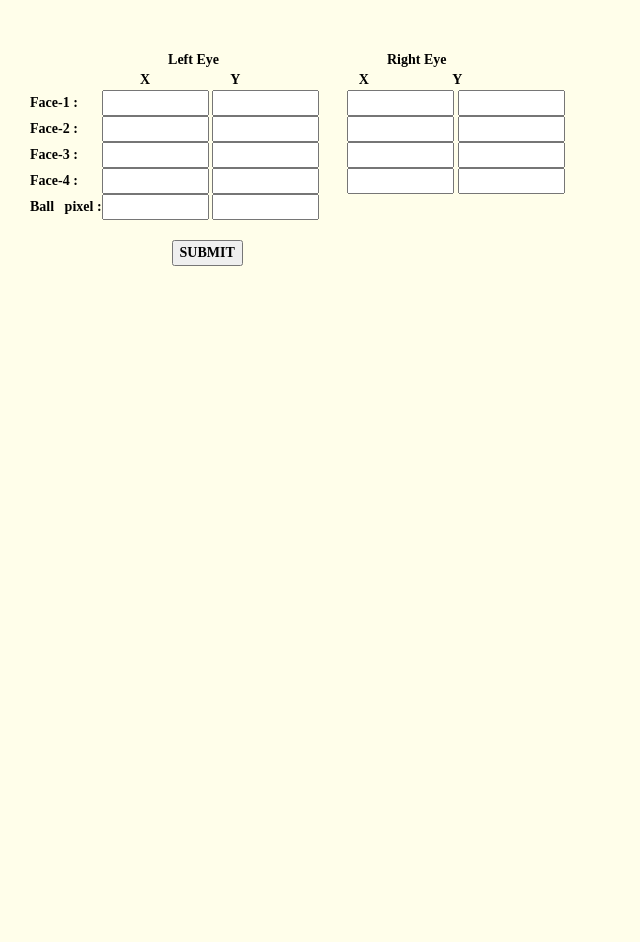
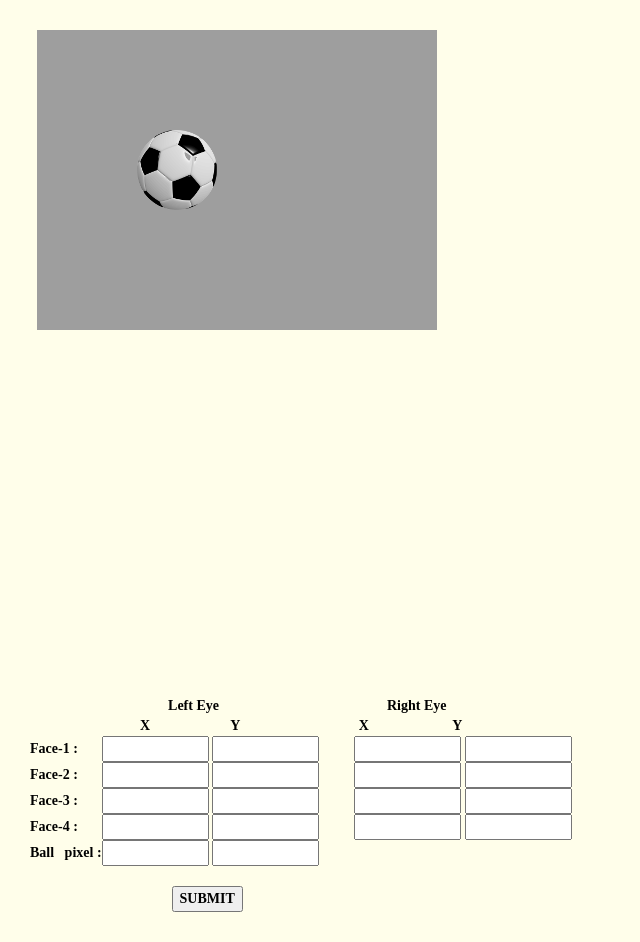
Before and after one commit to stoic1979/SpotTheBall, a Flask app: template templates/create_game.html in a window 1280 px wide. Shown: the whole page, without its empty margins (0-640 px from the left). Before the commit the page ends 266 px from the top, so only its background shows below. Run offline with Flask 2, Linux system fonts and the light colour scheme; the template is opened without the code that fills it, so the values that code supplies are empty; some libraries are stand-ins or nearby versions; grey boxes are pictures that could not be loaded.

Commit message:
updated create game code

```diff
--- a/templates/create_game.html
+++ b/templates/create_game.html
@@ -7,13 +7,26 @@
     <script src="https://ajax.googleapis.com/ajax/libs/jquery/3.2.1/jquery.min.js"></script>
     <script src="https://maxcdn.bootstrapcdn.com/bootstrap/3.3.7/js/bootstrap.min.js"></script>
     <link rel="stylesheet" href="https://maxcdn.bootstrapcdn.com/bootstrap/3.3.7/css/bootstrap.min.css">
+
+    <!--
     <link rel="stylesheet" type="text/css" href="{{ url_for('static', filename='css/style.css') }}" />
+    -->
+    <link rel="stylesheet" type="text/css" href="../static/css/style.css" />
+    <script src="create_game.js"></script>
 
 
 </head>
 <body>
 
+<!--
 <img src="{{ imgGame }}"></img>
+-->
+<img id="bg" width="0" height="" src="3.jpg"></img>
+<img id="ball" width="0" height="0" src="../static/images/ball.png" alt="Ball">
+
+<canvas id="myCanvas" width="1050" height="660">
+</canvas>
+
 
 <form action="/add_game" method="post" enctype=multipart/form-data>
         <table>
@@ -26,19 +39,41 @@
                </th>
             </tr>
             <tr>
-                <th>Face-1 :</th><th><input type="text" name="x1" size="10">  <input type="text" name="y1" size="10">&nbsp;&nbsp;&nbsp;&nbsp;&nbsp;&nbsp;&nbsp;&nbsp;<input type="text" name="x1" size="10">  <input type="text" name="y1" size="10"></th>
+                <th>Face-1 :</th><th>
+                    <input type="text" id="x1" name="x1" size="10" onclick="setSelectedItem(1)">
+                    <input type="text" id ="y1" name="y1" size="10" onclick="setSelectedItem(1)">
+                    &nbsp;&nbsp;&nbsp;&nbsp;&nbsp;&nbsp;&nbsp;&nbsp;
+                    <input type="text" id="x2" name="x2" size="10" onclick="setSelectedItem(2)">
+                    <input type="text" id="y2" name="y2" size="10"onclick="setSelectedItem(2)"></th>
             </tr>
             <tr>
-                <th>Face-2 :</th><th><input type="text" name="x2" size="10">  <input type="text" name="y2" size="10">&nbsp;&nbsp;&nbsp;&nbsp;&nbsp;&nbsp;&nbsp;&nbsp;<input type="text" name="x2" size="10">  <input type="text" name="y2" size="10"></th>
+                <th>Face-2 :</th><th>
+                    <input type="text" id="x3" name="x3" size="10" onclick="setSelectedItem(3)">
+                    <input type="text" id="y3" name="y3" size="10" onclick="setSelectedItem(3)">
+                    &nbsp;&nbsp;&nbsp;&nbsp;&nbsp;&nbsp;&nbsp;&nbsp;
+                    <input type="text" id="x4" name="x4" size="10" onclick="setSelectedItem(4)">
+                    <input type="text" id="y4" name="y4" size="10" onclick="setSelectedItem(4)"></th>
             </tr>
             <tr>
-                <th>Face-3 :</th><th><input type="text" name="x3" size="10"> <input type="text" name="y3" size="10">&nbsp;&nbsp;&nbsp;&nbsp;&nbsp;&nbsp;&nbsp;&nbsp;<input type="text" name="x3" size="10"> <input type="text" name="y3" size="10"></th>
+                <th>Face-3 :</th><th>
+                    <input type="text" id="x5" name="x5" size="10" onclick="setSelectedItem(5)">
+                    <input type="text" id="y5"name="y5" size="10"onclick="setSelectedItem(5)">
+                    &nbsp;&nbsp;&nbsp;&nbsp;&nbsp;&nbsp;&nbsp;&nbsp;
+                    <input type="text" id="x6" name="x6" size="10" onclick="setSelectedItem(6)">
+                    <input type="text" id="y6" name="y6" size="10" onclick="setSelectedItem(6)"></th>
             </tr>
             <tr>
-                <th>Face-4 :</th><th><input type="text" name="x4" size="10">  <input type="text" name="y4" size="10">&nbsp;&nbsp;&nbsp;&nbsp;&nbsp;&nbsp;&nbsp;&nbsp;<input type="text" name="x4" size="10">  <input type="text" name="y4" size="10"></th>
+                <th>Face-4 :</th><th>
+                    <input type="text" id="x7" name="x7" size="10" onclick="setSelectedItem(7)">
+                    <input type="text" id="y7" name="y7" size="10" onclick="setSelectedItem(7)">
+                    &nbsp;&nbsp;&nbsp;&nbsp;&nbsp;&nbsp;&nbsp;&nbsp;
+                    <input type="text" id="x8" name="x8" size="10" onclick="setSelectedItem(8)">
+                    <input type="text" id="y8" name="y8" size="10" onclick="setSelectedItem(8)"></th>
             </tr>
             <tr>
-                <th>Ball&nbsp;&nbsp; pixel :</th><th><input type="text" name="ball_x" size="10">  <input type="text" name="ball_y" size="10"></th>
+                <th>Ball&nbsp;&nbsp; pixel :</th><th>
+                    <input type="text" id="ball_x" name="ball_x" size="10" >
+                    <input type="text" id="ball_y" name="ball_y" size="10"></th>
             </tr>
             <tr>
                 <th>&nbsp;&nbsp;&nbsp;</th>
```
Also changed, not shown: templates/create_game.js (added, +70 -0 lines).
